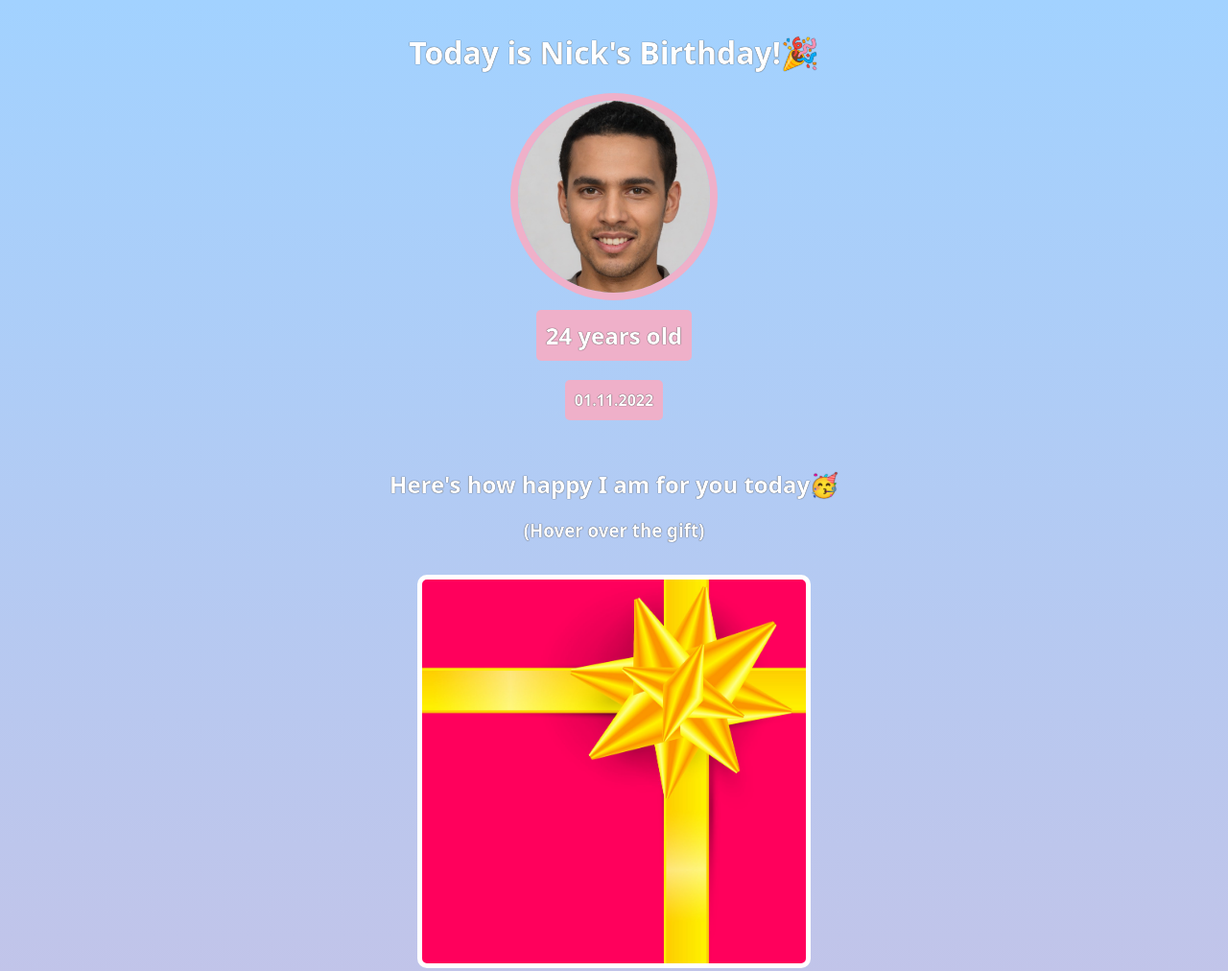
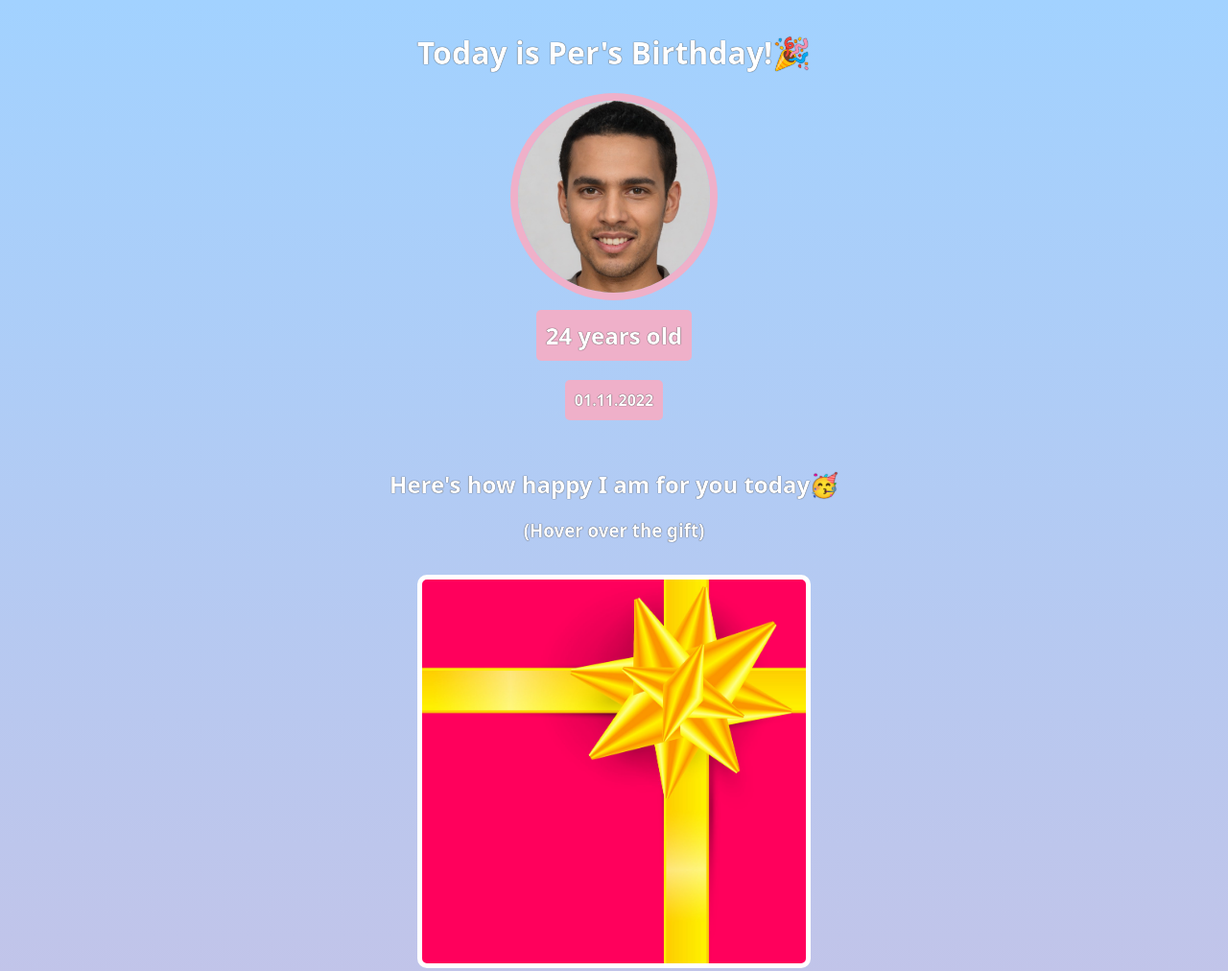
Before and after one commit to potatoBobRocks/birthday-gift-site, a plain HTML site: page index.html in a window 1280 px wide. Shown: the top 1012 px of the page at 96% size. Drawn offline with Linux system fonts and the light colour scheme; a web font is replaced by a local one.

Commit message:
Change name to "Per"

```diff
--- a/index.html
+++ b/index.html
@@ -8,7 +8,7 @@
     </head>
     <body>
         <div id="header">
-            <h1 id="title">Today is Nick's Birthday!🎉</h1>
+            <h1 id="title">Today is Per's Birthday!🎉</h1>
             <img src="images/nick.jpg" id="birthday-img">
             <h2 id="age-txt">24 years old</h2>
             <h4 id="bday-txt">01.11.2022</h4>
```
